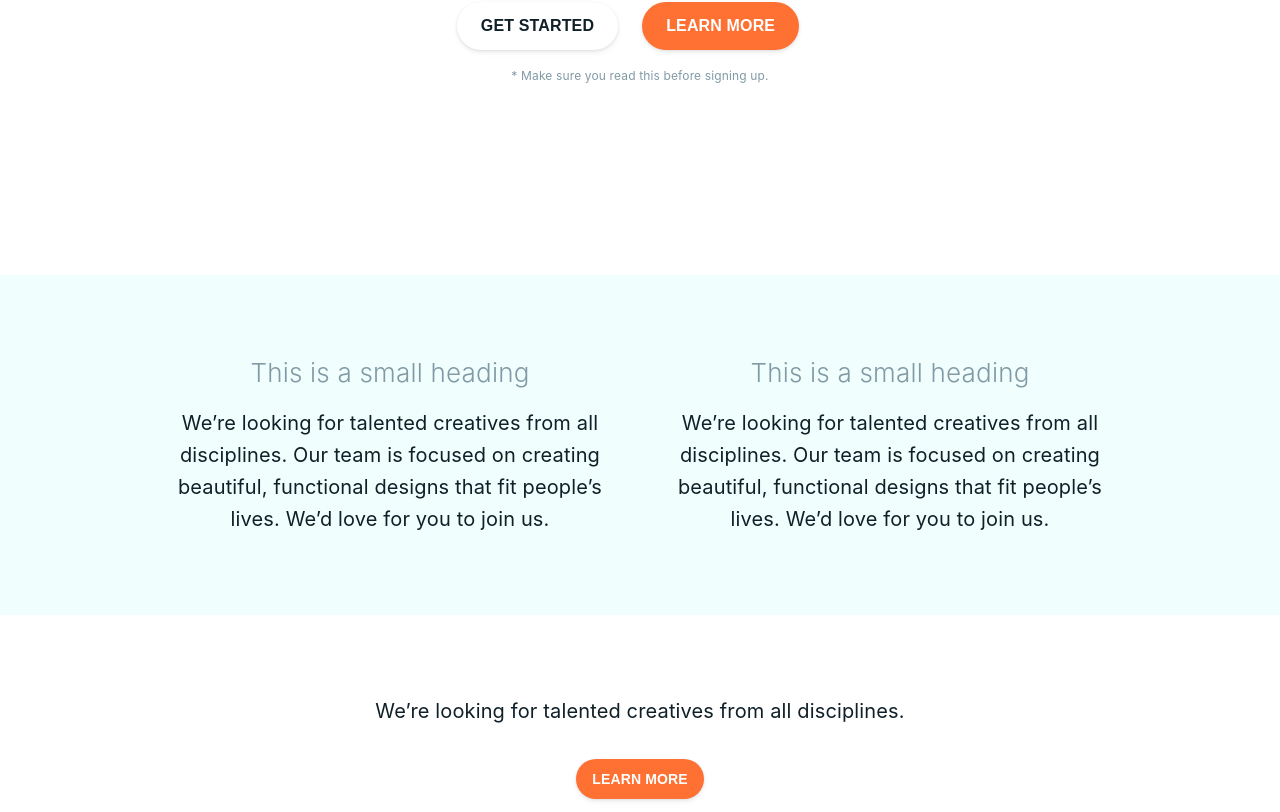
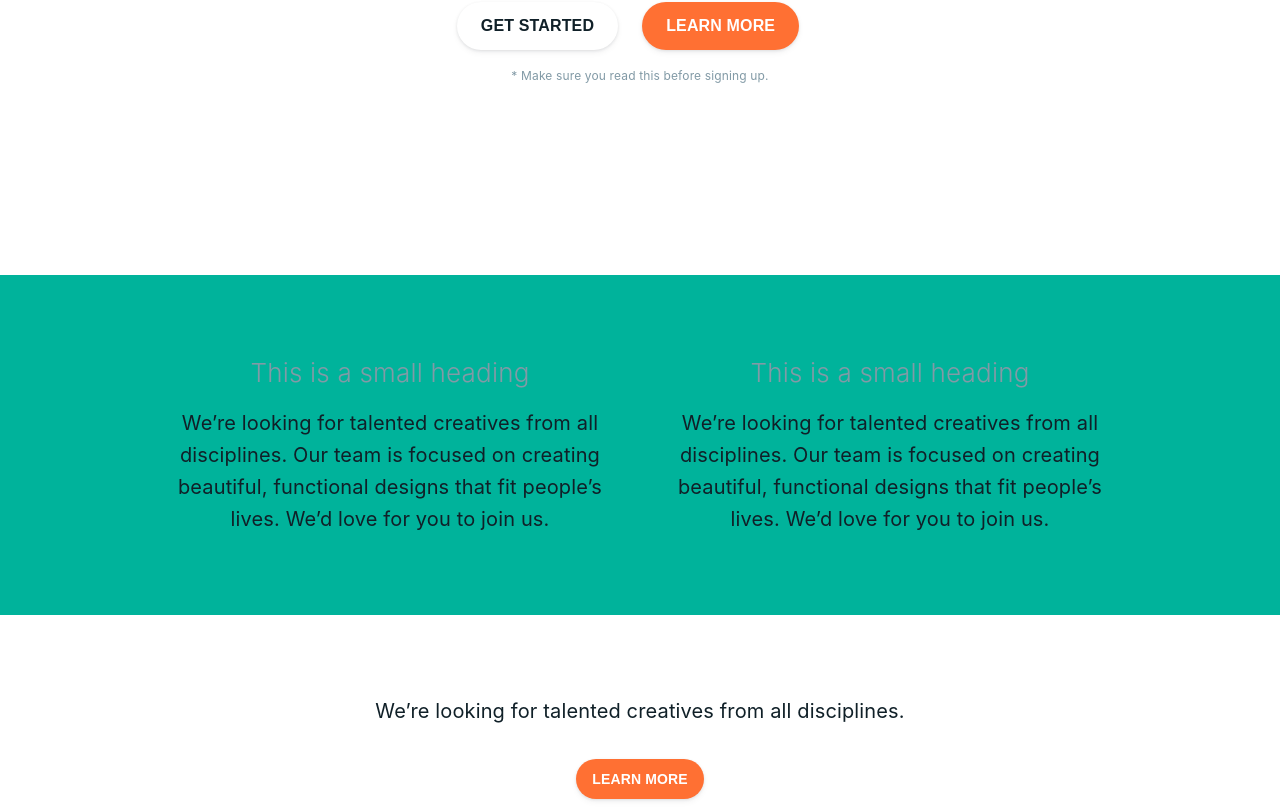
Before and after one commit to alobato/modulz-styled, a React (Create React App) app: page / in a window 1280 px wide. Shown: the part 445-1257 px from the top of the page. Built offline with nearby package versions, Linux system fonts and the light colour scheme.

Commit message:
Tweaked page

```diff
--- a/src/App.js
+++ b/src/App.js
@@ -77,7 +77,7 @@ class App extends Component {
           </Container>
         </Section>
 
-        <Section large tealTint>
+        <Section large teal>
           <Container large>
             <Alignment center>
               <Grid>
```
